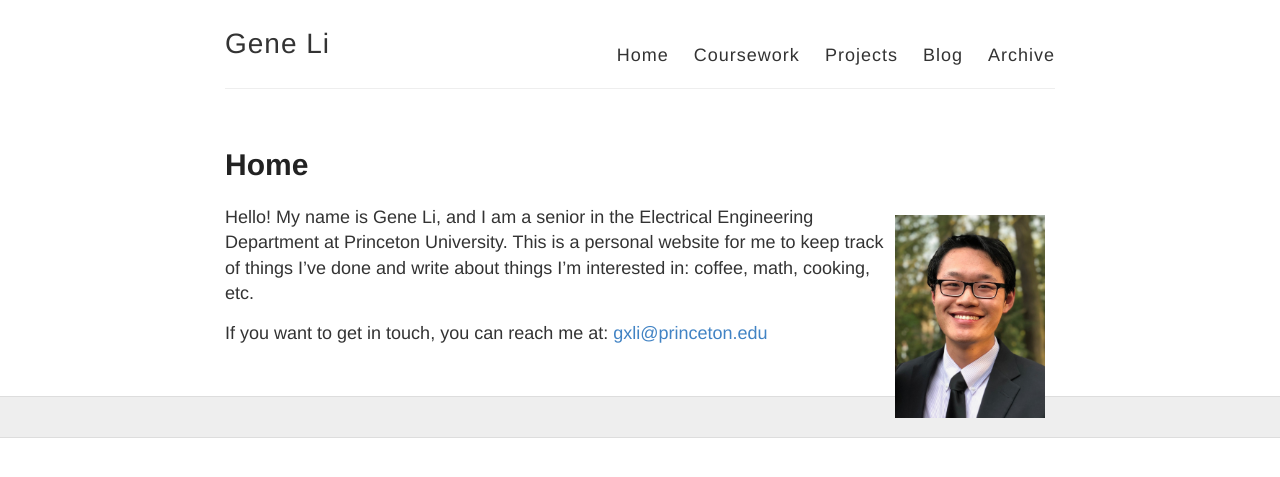
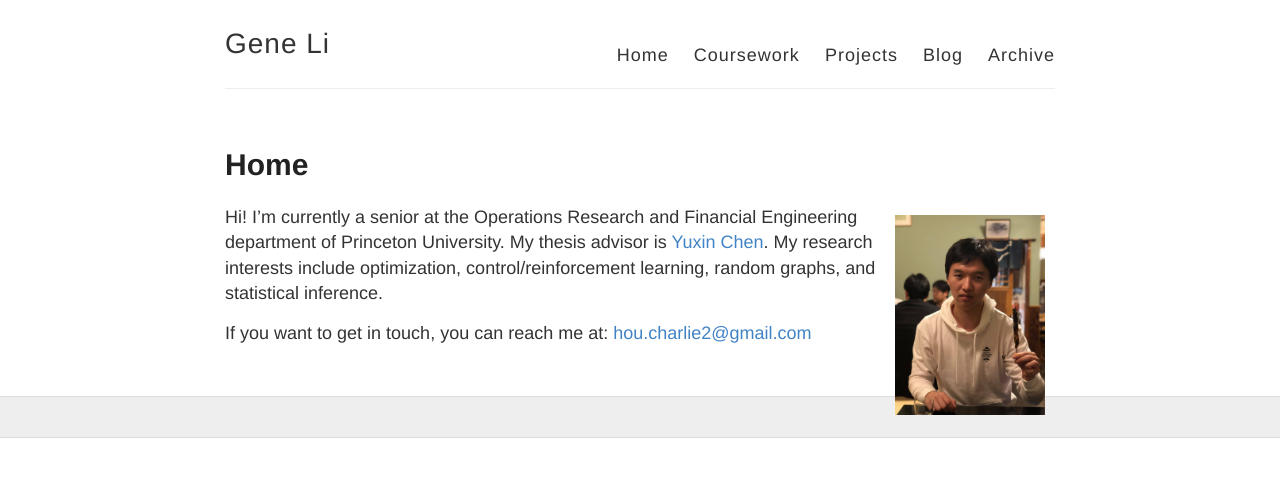
Before and after one commit to houcharlie/oldwebsite, a Jekyll site: the page built from index.md, in a window 1280 px wide. Shown: the top 477 px of the page. Built offline with Jekyll 4.4.1, drawn with Linux system fonts in a browser that asks for light colours.

Commit message:
change front page

```diff
--- a/index.md
+++ b/index.md
@@ -3,9 +3,11 @@ layout: page
 title: Home
 ---
 
-<img style="float:right;margin:10px;" src="{{site.url}}/images/picme.jpg" width="150" alt="gene">
+<img style="float:right;margin:10px;" src="{{site.url}}/images/picme.jpg" width="150" alt="charlie">
 
-Hello! My name is Gene Li, and I am a senior in the Electrical Engineering Department at Princeton University. This is a personal website for me to keep track of things I've done and write about things I'm interested in: coffee, math, cooking, etc.
+Hi!  I'm currently a senior at the Operations Research and Financial Engineering department of Princeton University.
+My thesis advisor is [Yuxin Chen](http://www.princeton.edu/~yc5/).  My research interests include optimization, control/reinforcement learning,
+random graphs, and statistical inference.
 
 If you want to get in touch, you can reach me at:
-[gxli@princeton.edu](mailto:gxli@princeton.edu)
+[hou.charlie2@gmail.com](mailto:hou.charlie2@gmail.com)
```
Also changed, not shown: images/picme.jpg.
